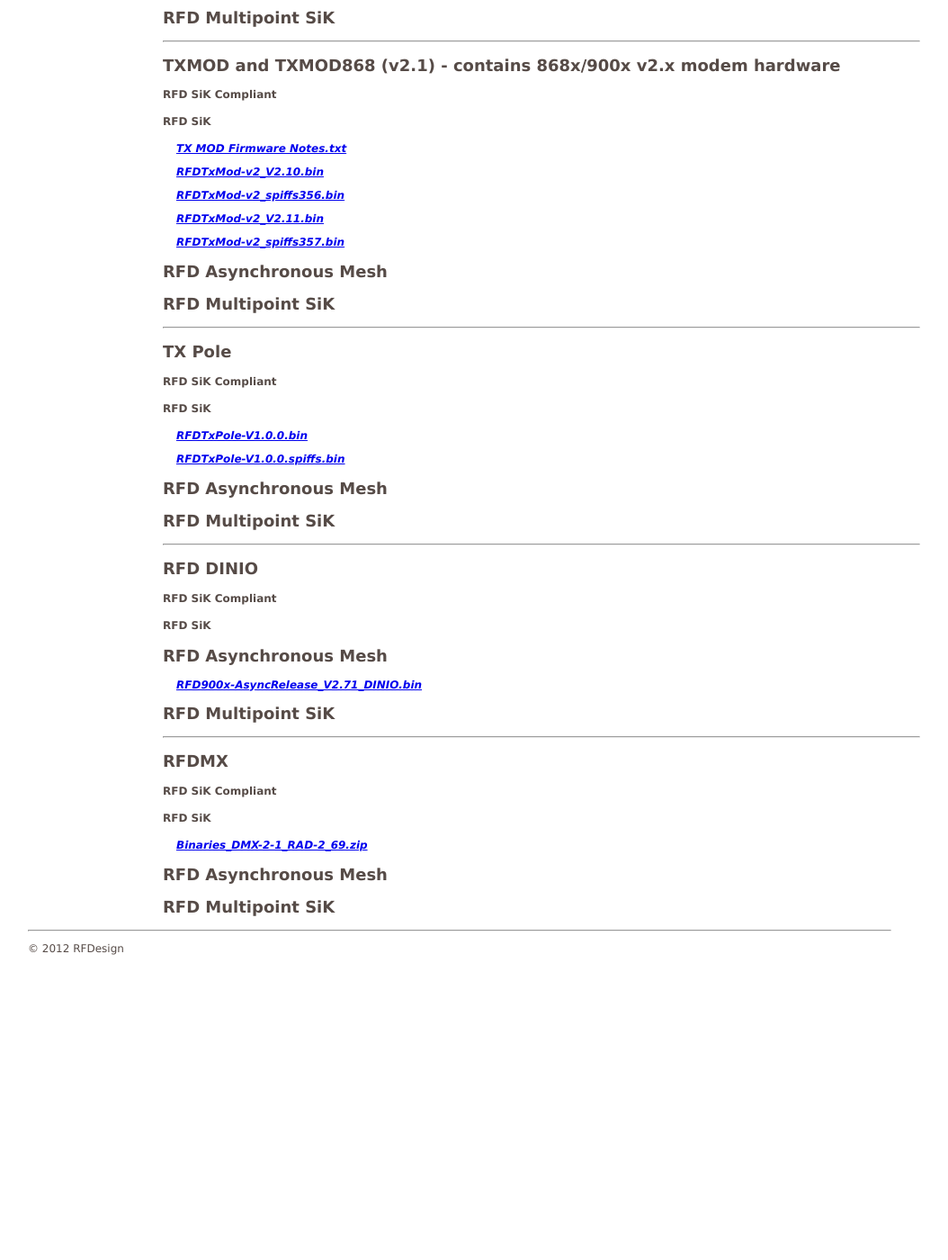
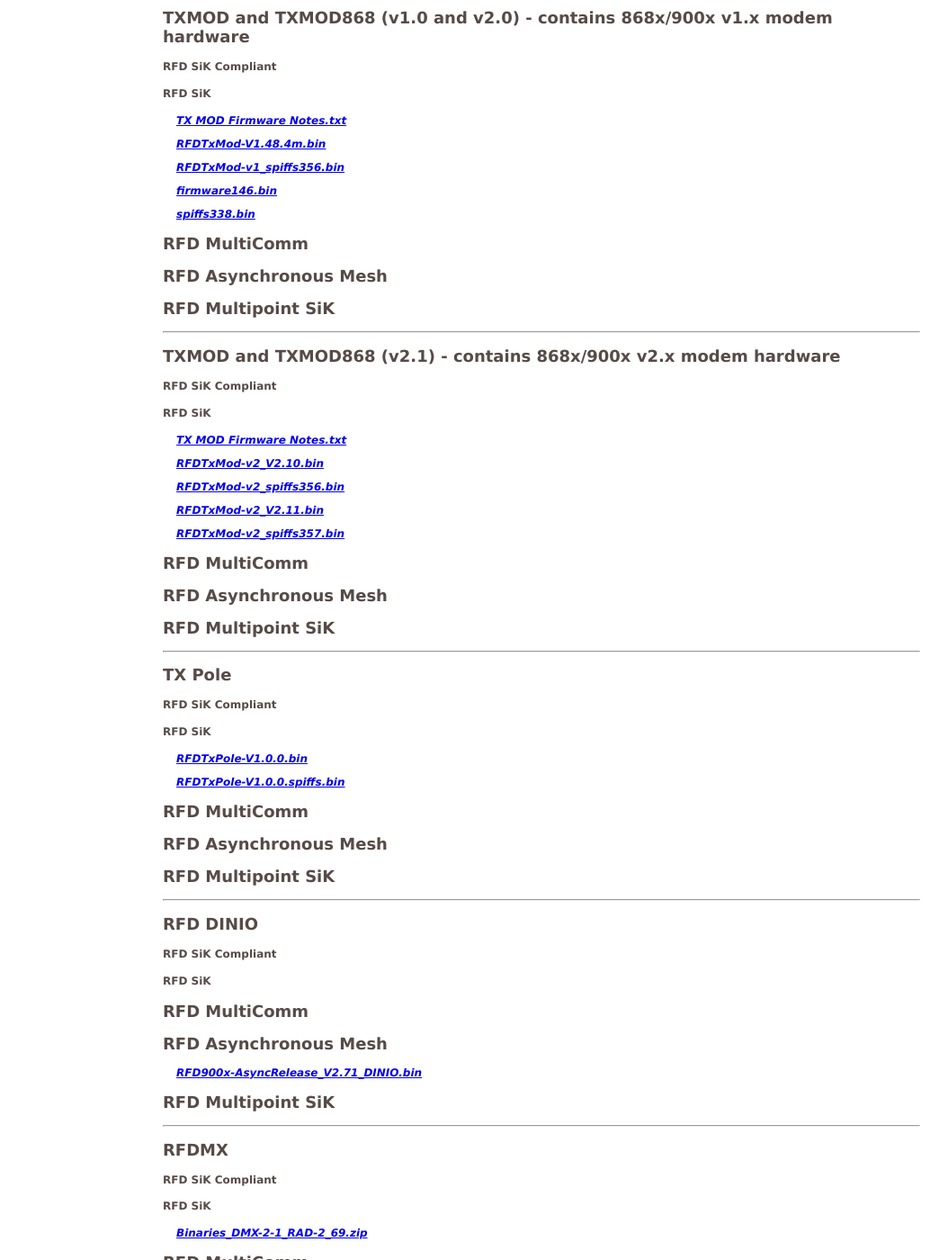
Before and after one commit to RFDesign/rfdesign.github.io, a Jekyll site: the page built from firmware.html, in a window 1280 px wide and 1400 px high, scrolled down 3600 px. Shown: the whole window at 90% size, without its empty margins (27-1081 px from the left). Built offline with Jekyll 4.4.1, drawn with Linux system fonts in a browser that asks for light colours; before the commit the page ends 4673 px from its top, so only the background shows below that; some of the changed text lies outside the part shown.

Commit message:
Update firmware.html

```diff
--- a/firmware.html
+++ b/firmware.html
@@ -22,6 +22,13 @@ title: Firmware
     </address>
     {% endfor %}
 
+    <h2>RFD MultiComm</h2>
+    {% for file in modem.modems..MCOMM %}
+    <address>
+        <p><strong><a href="{{site.baseurl}}/Files/firmware/{{file.file}}">{{file.file}}<a/></strong></p>
+    </address>
+    {% endfor %}
+
     <h2>RFD Asynchronous Mesh</h2>
     {% for file in modem.modems..Async %}
     <address>
```
